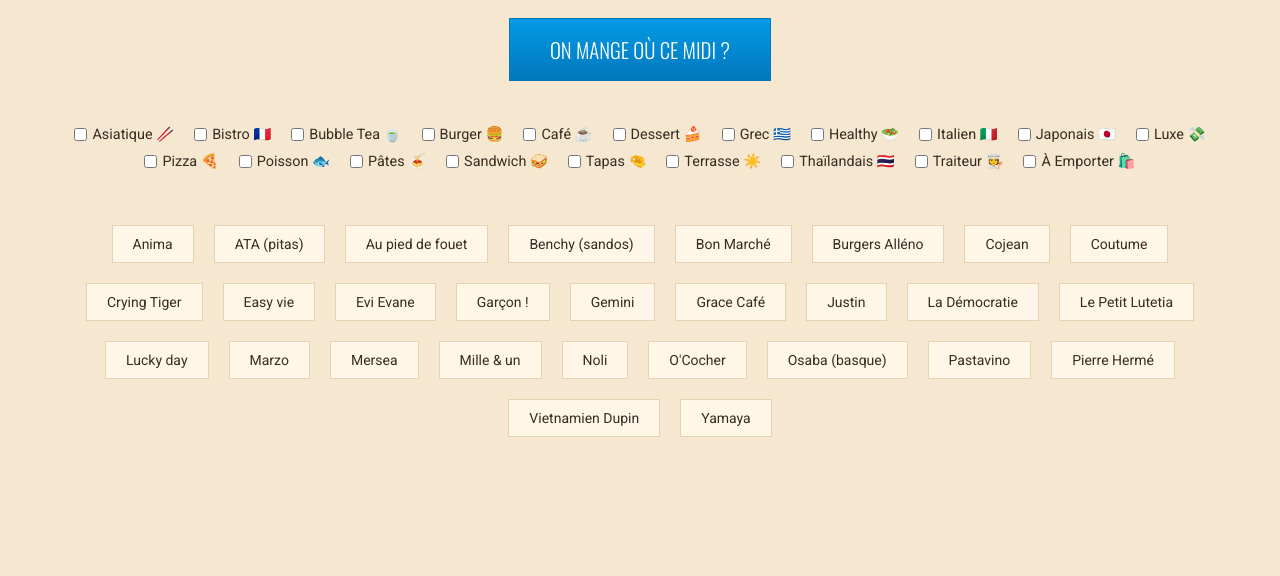
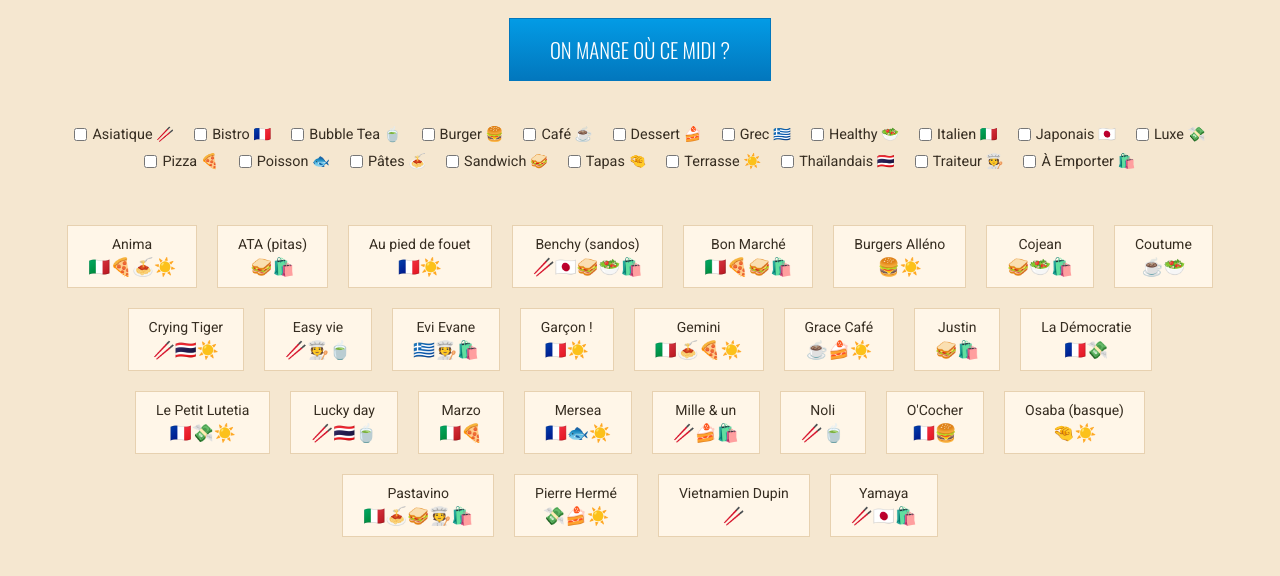
Before and after one commit to MarcMalignan/place-picker, a plain HTML site: page index.html in a window 1280 px wide. Shown: the part 112-688 px from the top of the page. Drawn offline with nearby package versions, Linux system fonts and the light colour scheme.

Commit message:
more emojis

```diff
--- a/main.js
+++ b/main.js
@@ -34,7 +34,10 @@
         <a href="${place.link}" target="_blank">
           <div class="card">
             ${place.name}
+            <div class="emojis">
+              ${place.types.map((type) => /(.*) (.*)/g.exec(type)[2]).join("")}
             </div>
+          </div>
         </a>
       </div>`;
   });
--- a/style.css
+++ b/style.css
@@ -77,6 +77,11 @@
   color: inherit;
 }
 
+.emojis {
+  margin-top: 5px;
+  font-size: 1.1rem;
+}
+
 #filters {
   display: flex;
   flex-wrap: wrap;
```
